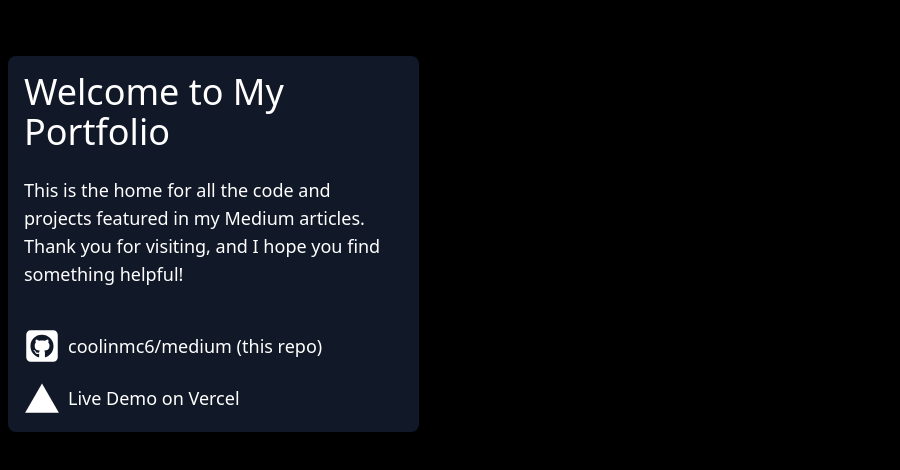
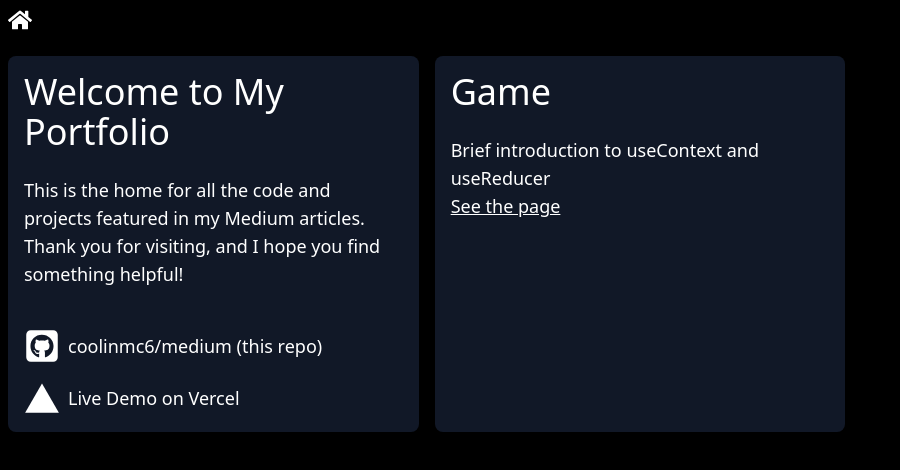
Before and after one commit to coolinmc6/medium, a Next.js app: page / in a window 1280 px wide. Shown: the top 470 px of the page, without its empty margins (0-900 px from the left). Built offline with nearby package versions, Linux system fonts and the light colour scheme.

Commit message:
setup main page, prepare game page, ready to go

```diff
--- a/src/app/article-001-game/page.tsx
+++ b/src/app/article-001-game/page.tsx
@@ -1,6 +1,6 @@
 export default function Game() {
   return (
-    <div className="p-4">
+    <div className="p-4 bg-white flex-grow">
       <h1 className="text-3xl text-center">Game</h1>
     </div>
   )
--- a/src/app/components/Header.tsx
+++ b/src/app/components/Header.tsx
@@ -1,8 +1,14 @@
 import React from 'react';
+import Link from 'next/link'
+import { FaHome } from "react-icons/fa";
 
 const Header = () => {
   return (
-    <div className="h-12"></div>
+    <div className="h-12 flex flex-row text-white">
+      <Link href="/" className="text-2xl" >
+        <FaHome className="m-2 w-6 h-6"  />
+      </Link>
+    </div>
   )
 }
 
--- a/src/app/components/home-page/Tile.tsx
+++ b/src/app/components/home-page/Tile.tsx
@@ -14,3 +14,22 @@ const Tile = ({ children, className }: TileProps) => {
 }
 
 export default Tile
+
+const Title = ({ children, className }: TileProps) => {
+  return (
+    <h2 className={clsx("text-4xl mb-6", className)}>
+      {children}
+    </h2>
+  )
+}
+
+const Body = ({ children, className }: TileProps) => {
+  return (
+    <div className={clsx("", className)}>
+      {children}
+    </div>
+  )
+}
+
+Tile.Title = Title
+Tile.Body = Body
--- a/src/app/layout.tsx
+++ b/src/app/layout.tsx
@@ -14,9 +14,9 @@ export default function RootLayout({
 }>) {
   return (
     <html lang="en">
-      <body className="bg-black">
+      <body className="bg-black relative">
         <Header />
-        <main className="h-full">
+        <main className="min-h-screen flex flex-col">
           {children}
         </main>
       </body>
--- a/src/app/page.tsx
+++ b/src/app/page.tsx
@@ -7,14 +7,14 @@ export default function Home() {
   return (
     <div className="grid grid-cols-1 md:grid-cols-2 xl:grid-cols-3 2xl:grid-cols-4 gap-4 p-2">
       <Tile className="relative">
-        <h2 className="text-4xl mb-6">
+        <Tile.Title>
           Welcome to My Portfolio
-        </h2>
-        <p className="mb-4">
+        </Tile.Title>
+        <Tile.Body className="mb-4">
           This is the home for all the code and projects featured in my Medium articles.
           Thank you for visiting, and I hope you find something helpful!
-        </p>
-        <div className="mt-10">
+        </Tile.Body>
+        <Tile.Body className="mt-10">
           <Link href="https://github.com/coolinmc6/medium" className="flex gap-2 align-middle mb-4">
             <FaSquareGithub className="text-4xl" />
             <span className="text-lg pt-1">coolinmc6/medium (this repo)</span>
@@ -23,7 +23,16 @@ export default function Home() {
             <IoLogoVercel className="text-4xl"/>
             <span className="text-lg pt-1">Live Demo on Vercel</span>
           </Link>
-        </div>
+        </Tile.Body>
+      </Tile>
+      <Tile className="relative">
+        <Tile.Title>Game</Tile.Title>
+        <Tile.Body>Brief introduction to useContext and useReducer</Tile.Body>
+        <Tile.Body>
+          <Link href="/article-001-game" className="text-lg underline">
+            See the page
+          </Link>
+        </Tile.Body>
       </Tile>
     </div>
   );
```
